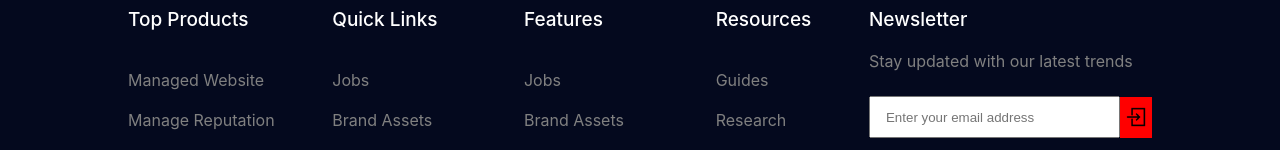
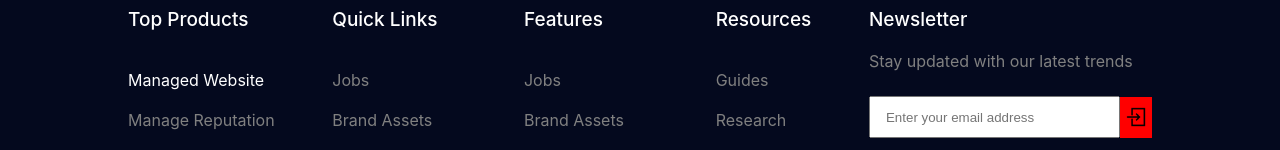
Before and after one commit to MihaelaO29/best, a React (Create React App) app: page / in a window 1280 px wide. In both pictures the pointer is over the element "Managed Website". Shown: the part 4563-4713 px from the top of the page. Built offline with nearby package versions, Linux system fonts and the light colour scheme.

Commit message:
added hover effect for footer

```diff
--- a/src/components/pages/footer/footer.css
+++ b/src/components/pages/footer/footer.css
@@ -27,6 +27,11 @@
 .newsletter_text {
     color: grey;
     cursor: pointer;
+}
+
+.footer_text:hover{
+    font-weight: 400;
+    color: white;
 }
 
 .footer_element {
```
